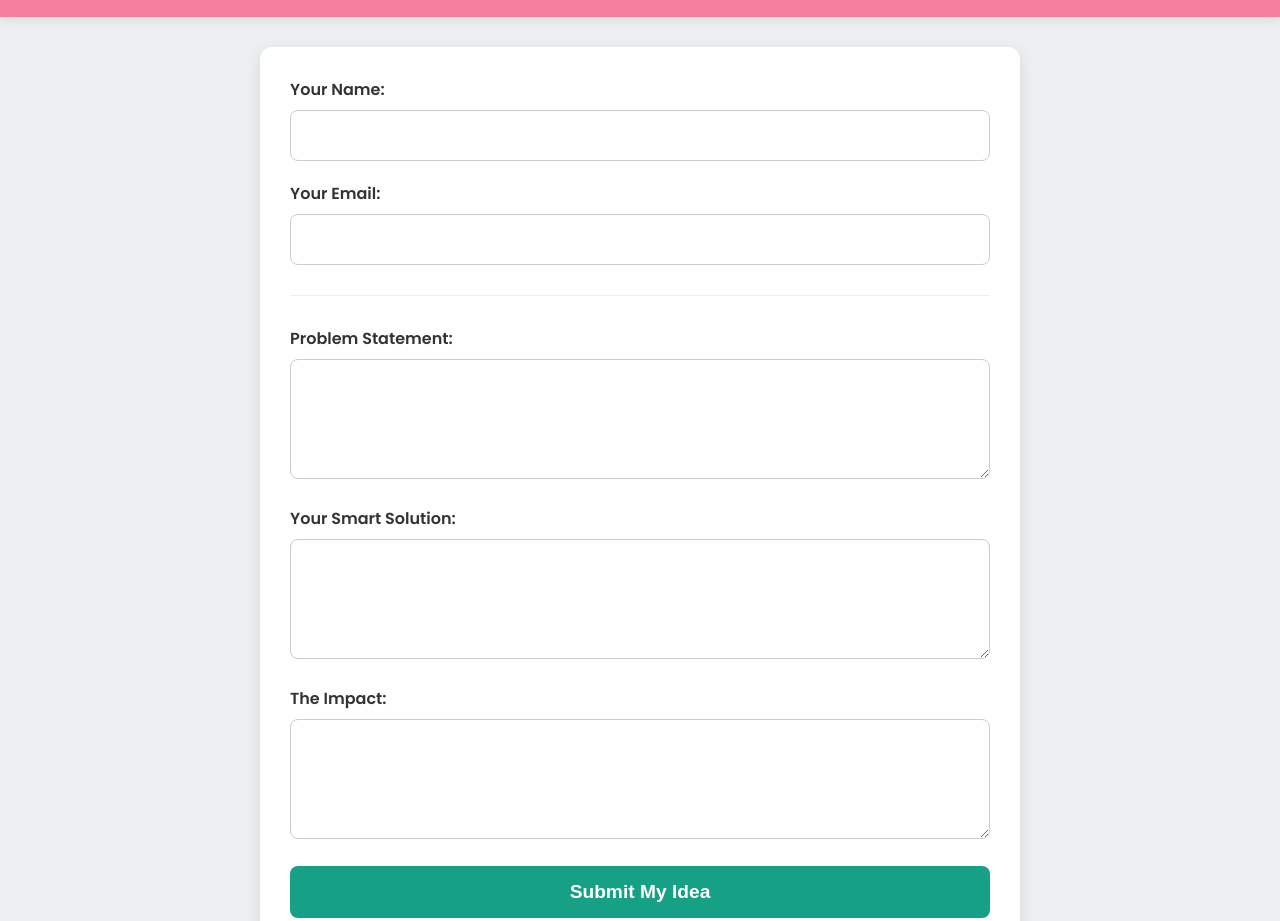
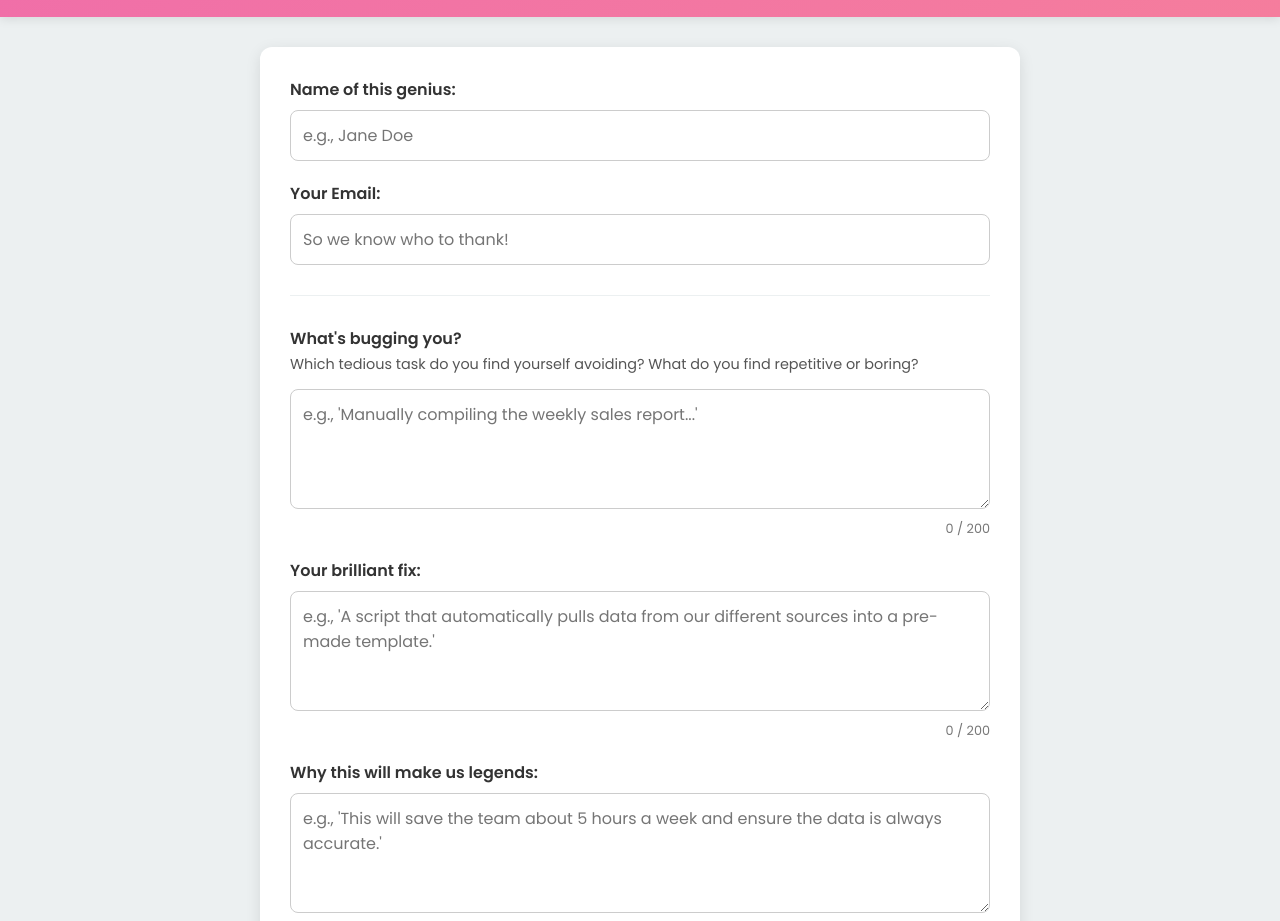
Before and after one commit to Rohanaxitrust/voting-form, a plain HTML site: page submit-ideas.html in a window 1280 px wide. Shown: the part 101-1022 px from the top of the page. Drawn offline with Linux system fonts and the light colour scheme.

Commit message:
Update submit-ideas.html

```diff
--- a/submit-ideas.html
+++ b/submit-ideas.html
@@ -6,6 +6,12 @@
     <title>Ideathon - Submit Your Idea</title>
     <link href="https://fonts.googleapis.com/css2?family=Poppins:wght@400;600;700&display=swap" rel="stylesheet">
     <style>
+    .char-counter {
+    text-align: right;
+    font-size: 0.8em;
+    color: #777;
+    margin-top: 4px;
+    }
     :root {
         --primary-green: #16a085;
         --accent-pink: #f57d9d;
@@ -24,12 +30,14 @@
         padding: 0;
     }
    .header {
-        background-color: var(--accent-pink);
+    /* New gradient background */
+    background: linear-gradient(135deg, #f06ea9, #f57d9d);
     color: var(--light-text);
     padding: 20px;
     text-align: center;
     box-shadow: 0 2px 10px rgba(0,0,0,0.1);
 }
+
     .header h1 { margin: 0; }
     .header p { margin: 5px 0 0; opacity: 0.9; }
     .form-wrapper {
@@ -87,36 +95,38 @@
 
     <div class="form-wrapper">
         <form id="idea-form">
-
     <div class="input-group">
-                <label for="name">Your Name:</label>
-                <input type="text" id="name" name="Submitter Name" class="styled-input" required>
+        <label for="name">Name of this genius:</label>
+        <input type="text" id="name" name="Submitter Name" class="styled-input" required placeholder="e.g., Jane Doe">
     </div>
 
     <div class="input-group">
         <label for="email">Your Email:</label>
-                <input type="email" id="email" name="Submitter Email" class="styled-input" required>
+        <input type="email" id="email" name="Submitter Email" class="styled-input" required placeholder="So we know who to thank!">
     </div>
 
     <hr style="border: none; border-top: 1px solid var(--light-grey); margin: 30px 0;">
 
     <div class="input-group">
-                <label for="problem">Problem Statement:</label>
-                <textarea id="problem" name="Problem Statement" class="styled-input" required></textarea>
+        <label for="problem">What's bugging you?</label>
+        <p style="font-size: 0.9em; color: #555; margin-top: -5px;">Which tedious task do you find yourself avoiding? What do you find repetitive or boring?</p>
+       <textarea id="problem" name="Problem Statement" class="styled-input" required placeholder="e.g., 'Manually compiling the weekly sales report...'" maxlength="200"></textarea>
+<div class="char-counter">0 / 200</div>
     </div>
 
     <div class="input-group">
-                <label for="solution">Your Smart Solution:</label>
-                <textarea id="solution" name="Proposed Solution" class="styled-input" required></textarea>
+    <label for="solution">Your brilliant fix:</label>
+    <textarea id="solution" name="Proposed Solution" class="styled-input" required placeholder="e.g., 'A script that automatically pulls data from our different sources into a pre-made template.'" maxlength="200"></textarea>
+    <div class="char-counter">0 / 200</div>
 </div>
 
    <div class="input-group">
-                <label for="impact">The Impact:</label>
-                <textarea id="impact" name="Impact" class="styled-input" required></textarea>
+    <label for="impact">Why this will make us legends:</label>
+    <textarea id="impact" name="Impact" class="styled-input" required placeholder="e.g., 'This will save the team about 5 hours a week and ensure the data is always accurate.'" maxlength="500"></textarea>
+    <div class="char-counter">0 / 500</div>
 </div>
 
     <button type="submit" id="submit-btn" class="submit-button">Submit My Idea</button>
-
 </form>
     </div>
 
@@ -130,6 +140,19 @@
 
         const form = document.getElementById('idea-form');
         const submitBtn = document.getElementById('submit-btn');
+        function setupCharCounters() {
+            const textareas = document.querySelectorAll('textarea[maxlength]');
+            textareas.forEach(textarea => {
+                const counter = textarea.nextElementSibling;
+
+                // Update counter when user types
+                textarea.addEventListener('input', () => {
+                    const currentLength = textarea.value.length;
+                    const maxLength = textarea.getAttribute('maxlength');
+                    counter.textContent = `${currentLength} / ${maxLength}`;
+                });
+            });
+        }
         const fetchURL = `https://api.airtable.com/v0/${AIRTABLE_BASE_ID}/${encodeURIComponent(AIRTABLE_TABLE_NAME)}`;
 
         form.addEventListener('submit', async (e) => {
@@ -172,6 +195,7 @@
             }
         });
     });
+setupCharCounters();
 </script>
 
 </body>
```
Lines whose indentation alone changed are shown as unchanged.
